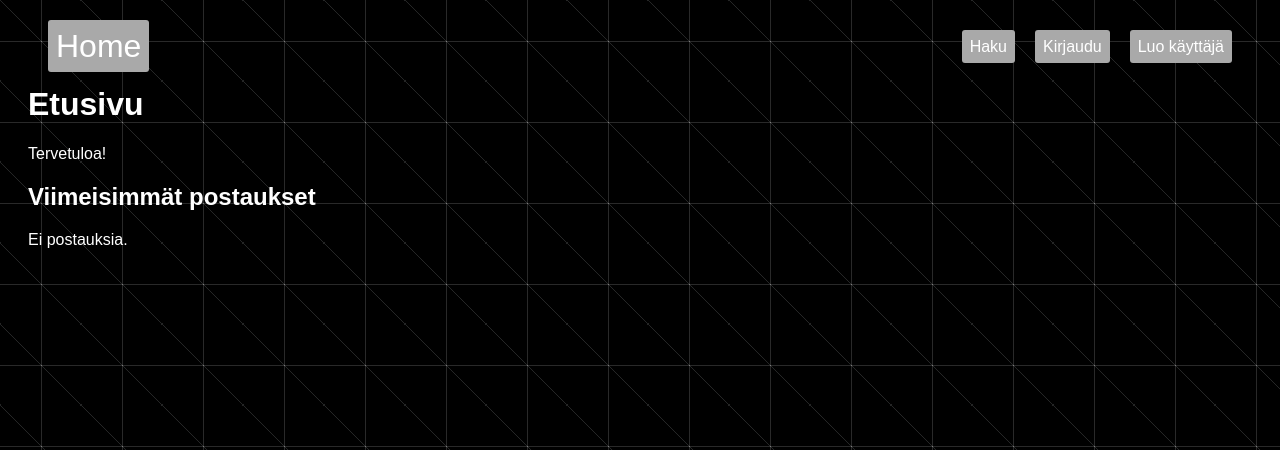
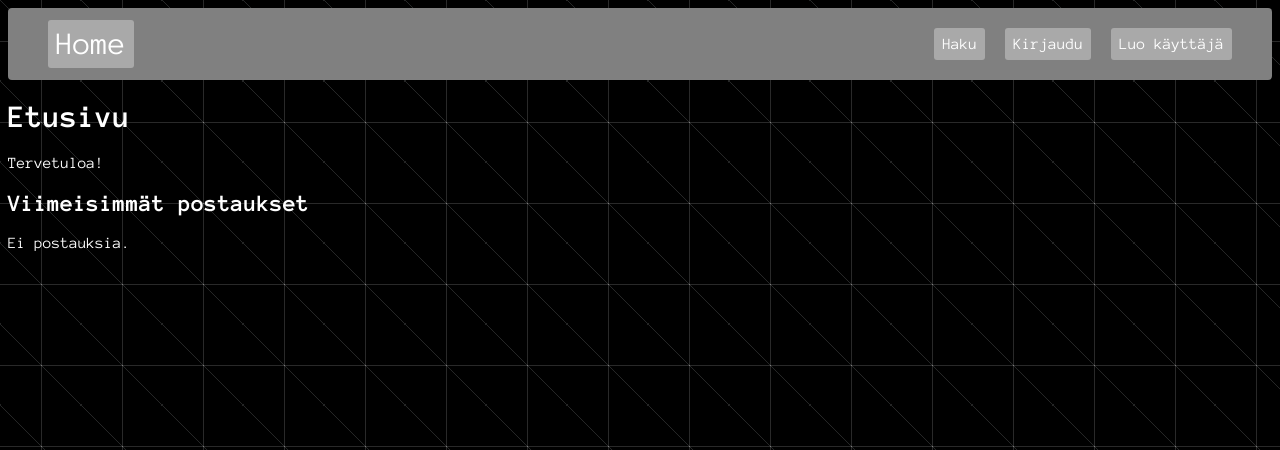
Before and after one commit to NonPlayChar/tietokone-forum, a Flask app: page / in a window 1280 px wide. Shown: the top 450 px of the page. Run offline with Flask 3, Linux system fonts and the light colour scheme; data that the repository does not hold is empty.

Commit message:
Add a font

```diff
--- a/static/css/base.css
+++ b/static/css/base.css
@@ -1,12 +1,16 @@
 body {
-    font-family: Arial, sans-serif; /* Font for the entire page */
+    font-family: "Anonymous Pro", monospace;
+    font-weight: 400;
+    font-style: normal;
     background-color: #000000; /* Light gray background */
     color: white;
     background-image: url('../images/background.png');
     background-repeat: repeat; /* Tile the background image */
     background-attachment: fixed; /* Allow the background image to scroll with the content */
-    background-size: auto; /*
+    background-size: auto;
 }
+
+
 
 nav {
     background-color: gray; /* Background color of the nav */
@@ -166,3 +170,7 @@ h2#logintitle {
     border-radius: 4px;
     padding: 20px;
 }
+
+div#comments {
+    margin: 40px;
+}
--- a/templates/base.html
+++ b/templates/base.html
@@ -5,6 +5,9 @@
     <meta name="viewport" content="width=device-width, initial-scale=1.0">
     <title>{% block title %}Forum{% endblock %}</title>
     <link rel="stylesheet" href="{{ url_for('static', filename='css/base.css') }}">
+    <link rel="preconnect" href="https://fonts.googleapis.com">
+    <link rel="preconnect" href="https://fonts.gstatic.com" crossorigin>
+    <link href="https://fonts.googleapis.com/css2?family=Anonymous+Pro:ital,wght@0,400;0,700;1,400;1,700&display=swap" rel="stylesheet">
 </head>
 <body>
     <header id="header">
```
